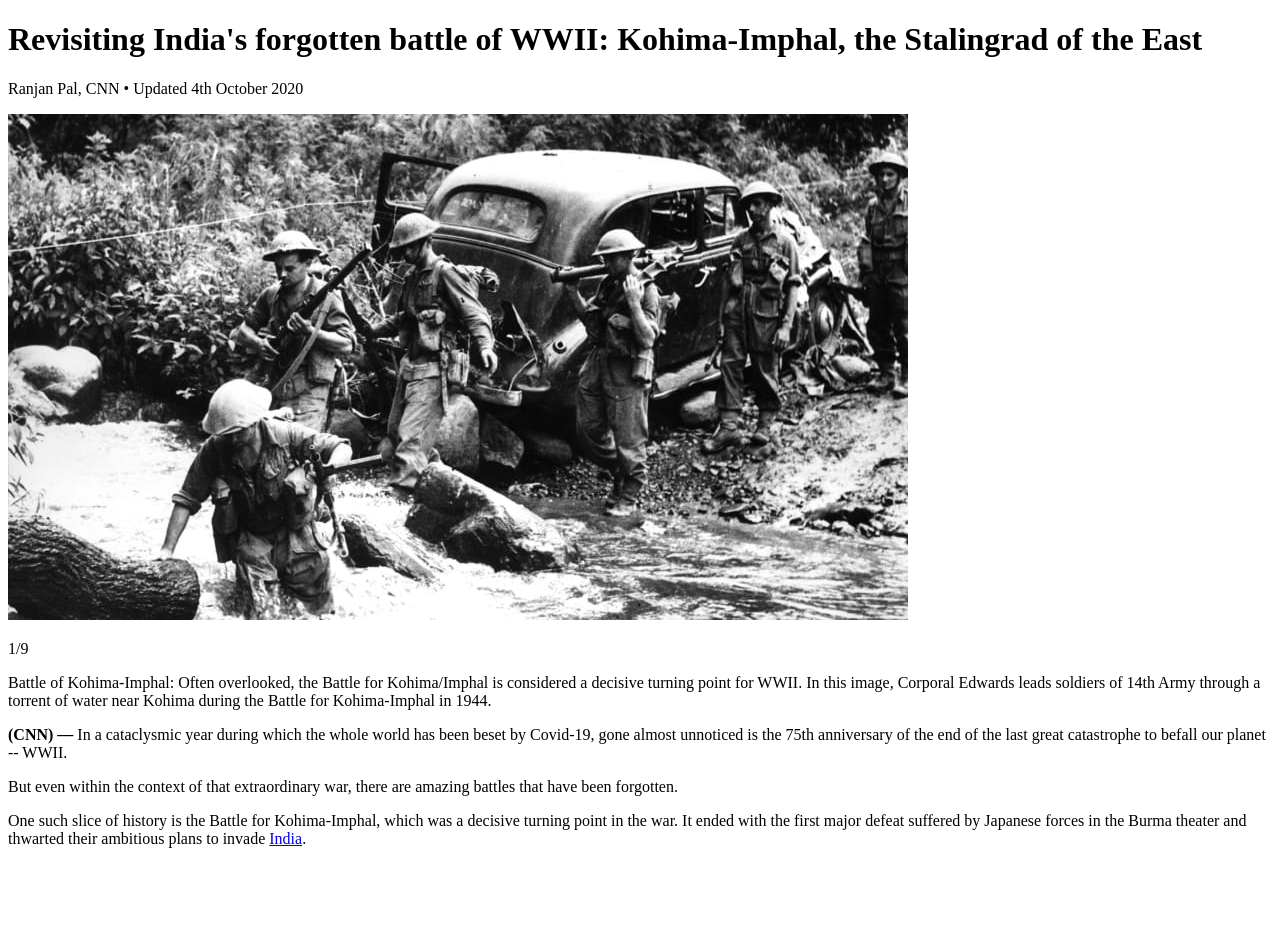
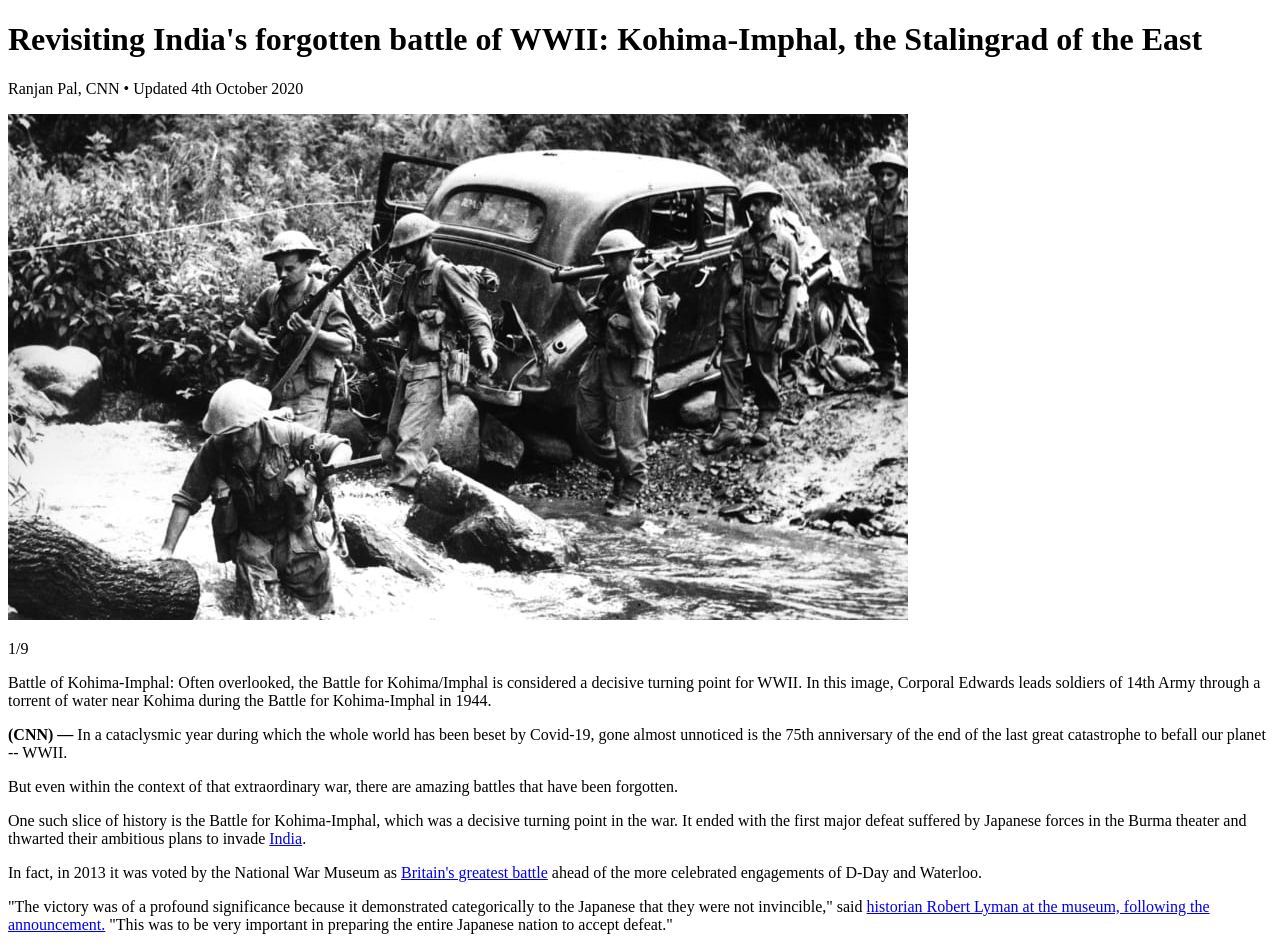
Before and after one commit to marcosjmelgar/radiumnews, a plain HTML site: page index.html in a window 1280 px wide. Before the commit the page ends 864 px from the top, so only its background shows below. Drawn offline with Linux system fonts and the light colour scheme.

Commit message:
museum reference

```diff
--- a/index.html
+++ b/index.html
@@ -19,6 +19,10 @@
     <p>But even within the context of that extraordinary war, there are amazing battles that have been forgotten.</p>
     <p>One such slice of history is the Battle for Kohima-Imphal, which was a decisive turning point in the war. It ended with the first major defeat suffered by Japanese
         forces in the Burma theater and thwarted their ambitious plans to invade <a href="https://edition.cnn.com/travel/destinations/india" target="_blank">India</a>.</p>
+    <p>In fact, in 2013 it was voted by the National War Museum as <a href="https://www.nam.ac.uk/whats-on/kohima-britains-greatest-battle" target="_blank">Britain's greatest battle</a> ahead of the more
+        celebrated engagements of D-Day and Waterloo.</p>
+    <p>"The victory was of a profound significance because it demonstrated categorically to the Japanese that they were not invincible," said <a href="https://www.reuters.com/article/britain-kohima-imphal-nagaland-manipur-w-idINDEE93K04W20130421" target="_blank">historian Robert Lyman at the museum, following the announcement.</a>
+        "This was to be very important in preparing the entire Japanese nation to accept defeat."</p>
 
 </body>
 </html>
```
